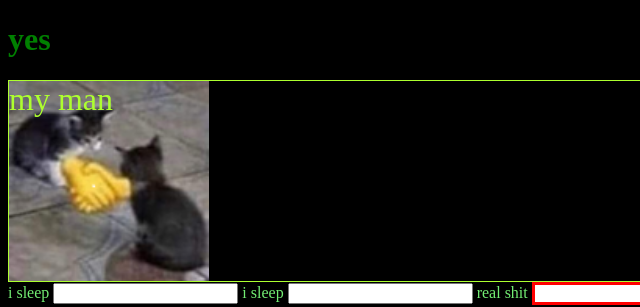
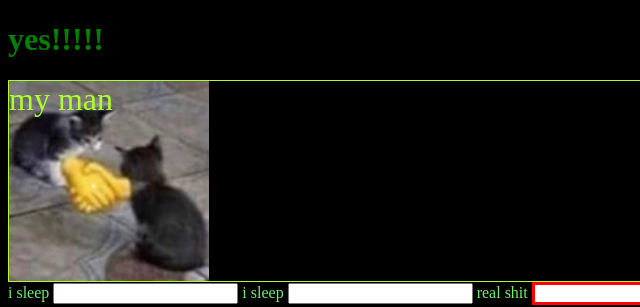
Before and after one commit to SamiNousiainen/https---github.com-SamiNousiainen-web-tekniikat, a plain HTML site: page teht/csstesti.html in a window 1280 px wide. Shown: the top 307 px of the page, 0-640 px from the left. Drawn offline with Linux system fonts and the light colour scheme.

Commit message:
harjoitus muutoksia 30122021

```diff
--- a/teht/csstesti.html
+++ b/teht/csstesti.html
@@ -8,7 +8,7 @@
     <title>htt</title>
 </head>
 <body>
-    <h1 class="green">yes</h1>
+    <h1 class="green">yes!!!!!</h1>
     <div>
         my man
     </div>
```
